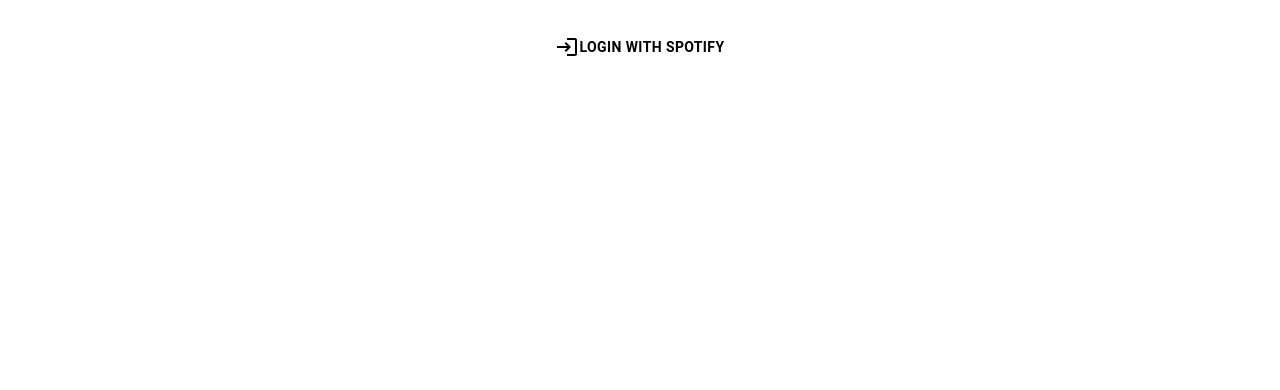
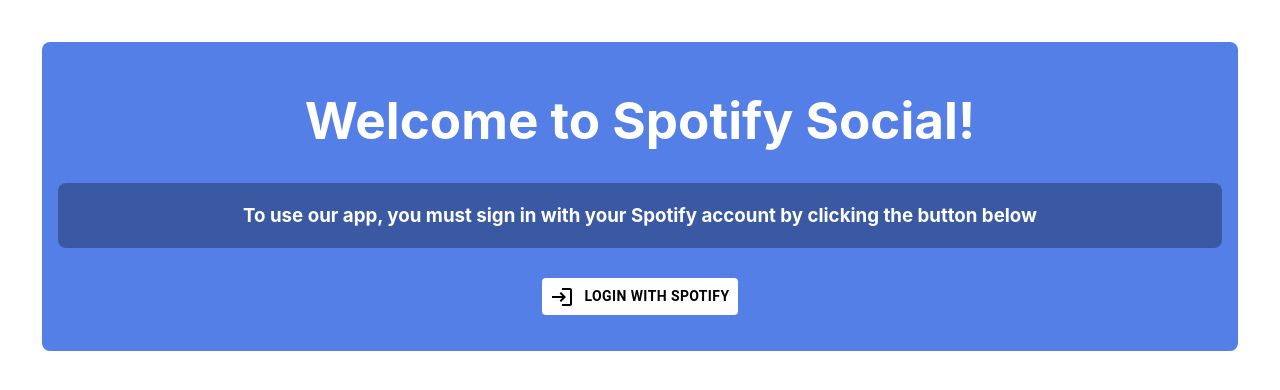
Before and after one commit to ka1979/SpotifyAPPOfficial, a React (Vite) app in the folder frontend/reactSpotify/: page / in a window 1280 px wide. Shown: the top 390 px of the page. Built offline with nearby package versions, Linux system fonts and the light colour scheme; the HTML template or start-up script is replaced by a standard one.

Commit message:
login and landing pages

```diff
--- a/frontend/reactSpotify/src/components/LandingPage.jsx
+++ b/frontend/reactSpotify/src/components/LandingPage.jsx
@@ -3,6 +3,7 @@
 import axios from "axios";
 import { Button } from "@mui/material";
 import { useNavigate } from "react-router-dom";
+import "../landing.css";
 
 export let user = null;
 
@@ -40,16 +41,28 @@
   }, []);
 
   const goHome = () => {
-    navigate("../homeSY");
+    navigate("../profile");
   };
 
-  return (
-    <div>
-      <h1>Welcome</h1>
-      <p>
-        We have successfully linked to your spotify account with email {email}.
-      </p>
-      <Button onClick={() => goHome()}>Continue to App</Button>
+  return email ? (
+    <div className="blue-container">
+      <h1 className="white-text">Welcome</h1>
+      <div className="shadow-container">
+        <p>
+          We have successfully linked to your Spotify account with the following
+          email:
+        </p>
+        <p className="email">{email}</p>
+      </div>
+      <Button
+        style={{ margin: "20px", backgroundColor: "white", color: "black" }}
+        variant="contained"
+        onClick={() => goHome()}
+      >
+        Continue to App
+      </Button>
     </div>
+  ) : (
+    <p>Loading...</p>
   );
 }
--- a/frontend/reactSpotify/src/components/Login.jsx
+++ b/frontend/reactSpotify/src/components/Login.jsx
@@ -4,16 +4,20 @@
 const Login = () => {
   const LoginButton = styled(Button)(({ theme }) => ({
     color: "black",
+    backgroundColor: "white",
     fontWeight: "bold",
     "&:hover": {
-      color: theme.palette.secondary.main,
+      //   color: theme.palette.secondary.main,
+      color: "white",
       boxShadow: "0 0 10px #537FE7, 0 0 20px #537FE7, 0 0 30px #537FE7",
+      backgroundColor: "#1DB954",
+      outline: "solid 1px black",
     },
     "&:focus": {
-      outline: "none",
+      outline: "black",
     },
-    height: "30px",
-    margin: "0 10px",
+    // height: "30px",
+    margin: "30px 10px 20px 10px",
   }));
 
   const handleLogin = () => {
@@ -21,12 +25,26 @@
   };
 
   return (
-    <>
-      <LoginButton onClick={handleLogin}>
-        <LoginIcon />
+    <div className="blue-container">
+      <h1 className="welcome-text">Welcome to Spotify Social!</h1>
+      <div className="shadow-container">
+        <h3>
+          To use our app, you must sign in with your Spotify account by clicking
+          the button below
+        </h3>
+      </div>
+      <LoginButton
+        // style={{
+        //   margin: "30px 10px 10px 10px",
+        //   color: "black",
+        //   backgroundColor: "white",
+        // }}
+        onClick={handleLogin}
+      >
+        <LoginIcon style={{ marginRight: "10px" }} />
         Login with Spotify
       </LoginButton>
-    </>
+    </div>
   );
 };
 
--- a/frontend/reactSpotify/src/components/Profile.jsx
+++ b/frontend/reactSpotify/src/components/Profile.jsx
@@ -1,8 +1,10 @@
 import React from "react";
+import NavigationBar from "./Navbar";
 
 export default function Profile() {
   return (
     <div>
+      <NavigationBar />
       <h1>Profile</h1>
     </div>
   );
--- /dev/null
+++ b/frontend/reactSpotify/src/landing.css
@@ -0,0 +1,22 @@
+.blue-container {
+  display: flex;
+  flex-direction: column;
+  align-items: center;
+  /* border: 1px solid #ccc; */
+  border-radius: 8px;
+  padding: 16px;
+  background-color: #537fe7;
+  margin: 10px;
+}
+
+.shadow-container {
+  width: 100%;
+  height: 100%;
+  background-color: rgba(0, 0, 0, 0.3);
+  border-radius: 8px;
+  color: white;
+}
+
+.welcome-text {
+  color: white;
+}
--- a/frontend/reactSpotify/src/topItems.css
+++ b/frontend/reactSpotify/src/topItems.css
@@ -60,3 +60,7 @@
 .time-button {
   margin: 10px;
 }
+
+.email {
+  font-weight: bold;
+}
```
